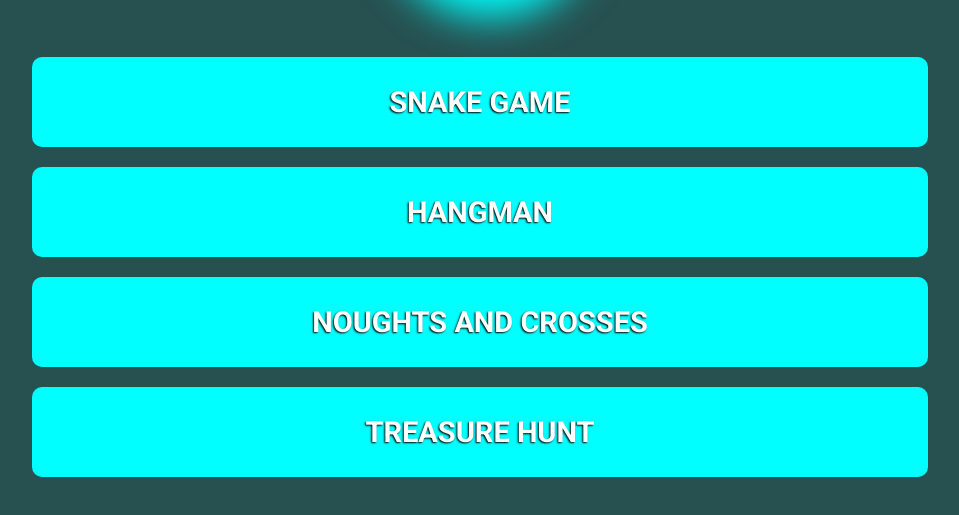
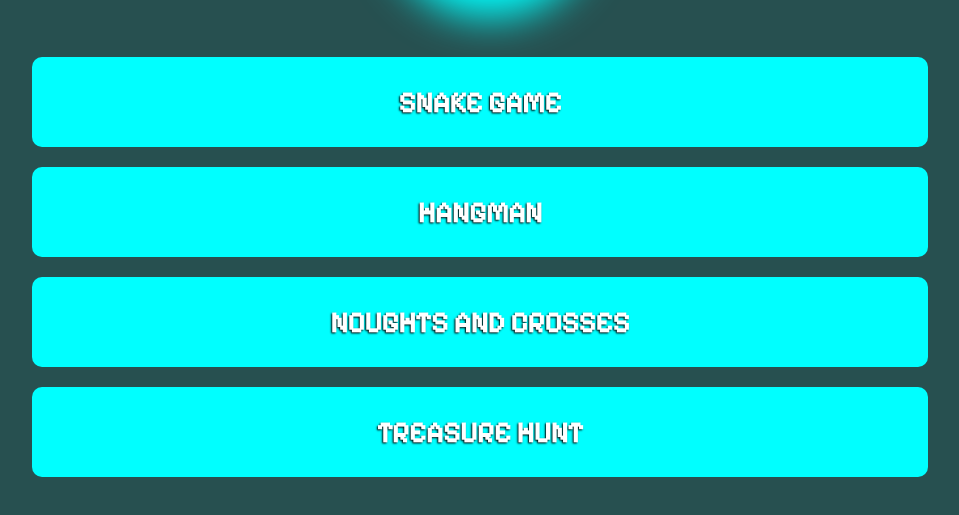
Before and after one commit to yaahcd/mini-games, a plain HTML site: page index.html in a window 1280 px wide. Shown: the part 203-718 px from the top of the page, without its empty margins (160-1119 px from the left). Drawn offline with Linux system fonts and the light colour scheme.

Commit message:
added styling to home page

```diff
--- a/style.css
+++ b/style.css
@@ -52,7 +52,7 @@ h1 {
     align-items: center;
     text-align: center;
     justify-content: center;
-    font-family:  "Roboto", sans-serif;
+    font-family:  "Pixelify Sans", sans-serif;
     font-weight: 700;
     font-size: 29px;
     margin: 10px;
```
